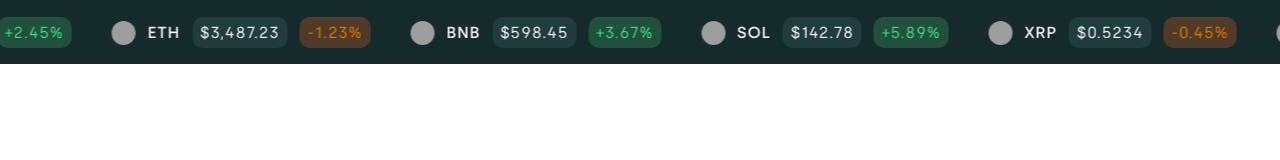
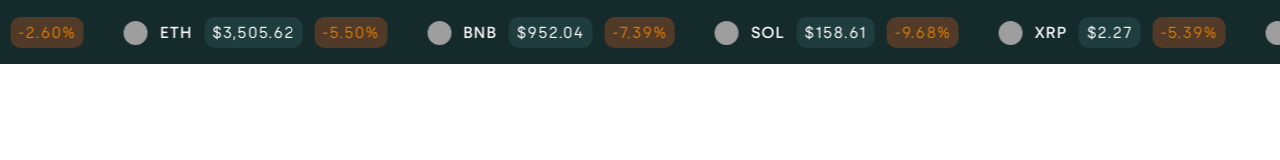
Before and after one commit to cashtrocrypto/crypto-ticker-silka, a plain HTML site: page index.html in a window 1280 px wide. Shown: the top 160 px of the page. Drawn offline with Linux system fonts and the light colour scheme; grey boxes are pictures that could not be loaded.

Commit message:
Update index.html

```diff
--- a/index.html
+++ b/index.html
@@ -174,26 +174,26 @@
 
         // Demo data for immediate display
         const demoData = {
-            bitcoin: { price: 67542.00, change: 2.45 },
-            ethereum: { price: 3487.23, change: -1.23 },
-            binancecoin: { price: 598.45, change: 3.67 },
-            solana: { price: 142.78, change: 5.89 },
-            ripple: { price: 0.5234, change: -0.45 },
-            cardano: { price: 0.4567, change: 1.23 },
-            'avalanche-2': { price: 35.67, change: -2.34 },
-            dogecoin: { price: 0.1234, change: 8.92 },
-            chainlink: { price: 14.56, change: 2.11 },
-            'the-open-network': { price: 5.43, change: -1.45 },
-            'shiba-inu': { price: 0.00002345, change: 4.56 },
-            'matic-network': { price: 0.8765, change: 3.21 },
-            litecoin: { price: 72.34, change: -0.89 },
-            'bitcoin-cash': { price: 234.56, change: 1.78 },
-            near: { price: 5.67, change: -3.45 },
-            uniswap: { price: 9.87, change: 2.34 },
-            'internet-computer': { price: 12.34, change: 0.67 },
-            'ethereum-classic': { price: 28.90, change: -1.23 },
+            bitcoin: { price: 104630.00, change: -2.60 },
+            ethereum: { price: 3505.62, change: -5.50 },
+            binancecoin: { price: 952.04, change: -7.39 },
+            solana: { price: 158.61, change: -9.68 },
+            ripple: { price: 2.27, change: -5.39 },
+            cardano: { price: 0.54, change: -5.58 },
+            'avalanche-2': { price: 24.14, change: -6.18 },
+            dogecoin: { price: 0.16, change: -4.67 },
+            chainlink: { price: 14.87, change: -7.02 },
+            'the-open-network': { price: 3.38, change: 3.71 },
+            'shiba-inu': { price: 0.000010, change: -7.23 },
+            'matic-network': { price: 0.1656, change: -3.45 },
+            litecoin: { price: 80.77, change: -1.19 },
+            'bitcoin-cash': { price: 498.47, change: -5.21 },
+            near: { price: 1.89, change: -3.45 },
+            uniswap: { price: 6.73, change: 2.34 },
+            'internet-computer': { price: 31.16, change: 0.67 },
+            'ethereum-classic': { price: 13.56, change: -1.23 },
             'render-token': { price: 7.65, change: 4.32 },
-            'hedera-hashgraph': { price: 0.0765, change: 1.45 }
+            'hedera-hashgraph': { price: 0.1814, change: -6.15 }
         };
 
         let currentData = { ...demoData };
```
